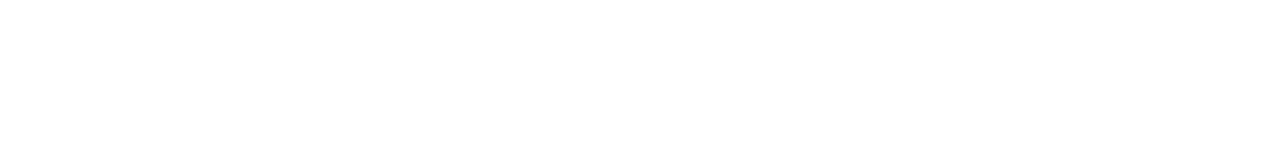
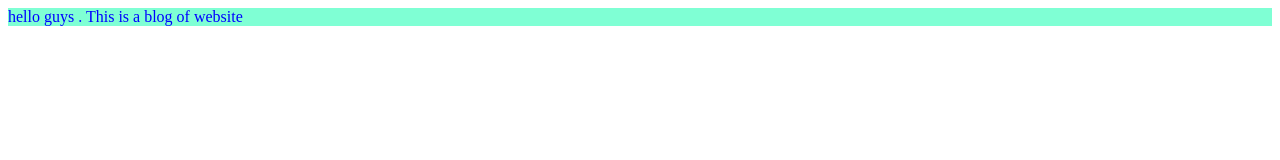
Before and after one commit to knritu/my-simple-website, a plain HTML site: page index.html in a window 1280 px wide. Drawn offline with Linux system fonts and the light colour scheme.

Commit message:
added content to index.html

```diff
--- a/index.html
+++ b/index.html
@@ -6,6 +6,6 @@
     <title>my simple website</title>
 </head>
 <body>
-
+    <div style=" background-color: aquamarine; color: blue;">hello guys . This is a blog of website</div>
 </body>
 </html>
```
